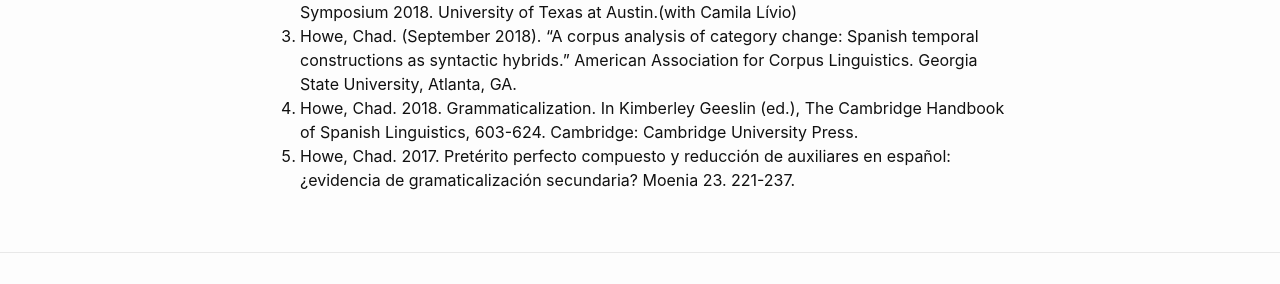
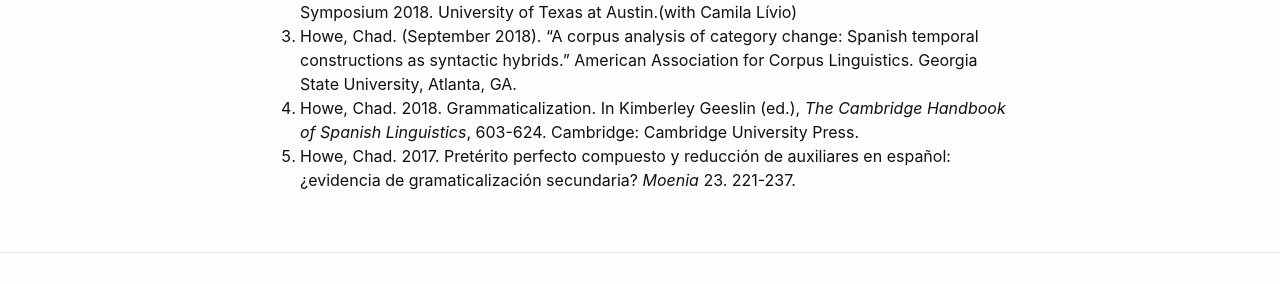
Before and after one commit to ChadHoweUGA/chowe, a Jekyll site: the page built from research.md, in a window 1280 px wide. Shown: the part 488-772 px from the top of the page. Built offline with Jekyll 4.4.1, drawn with Linux system fonts in a browser that asks for light colours.

```diff
--- a/research.md
+++ b/research.md
@@ -15,5 +15,5 @@ For a full list of research-related goings on, please see my current CV.
 1.  Howe, Chad and Philip Limerick. (October 2018). "The PRET/PP distinction in US Spanish: Evidence for contact-induced change?" Hispanic Linguistics Symposium 2018. University of Texas at Austin.
 2.  Howe, Chad and Camila Lívio. (October 2018). "Innovation and change in the language of social media: Evaluative markers in Spanish and Portuguese." Hispanic Linguistics Symposium 2018. University of Texas at Austin.(with Camila Lívio)
 3.  Howe, Chad. (September 2018). "A corpus analysis of category change: Spanish temporal constructions as syntactic hybrids." American Association for Corpus Linguistics. Georgia State University, Atlanta, GA.
-4.  Howe, Chad. 2018. Grammaticalization. In Kimberley Geeslin (ed.), The Cambridge Handbook of Spanish Linguistics, 603-624. Cambridge: Cambridge University Press.
-5.  Howe, Chad. 2017. Pretérito perfecto compuesto y reducción de auxiliares en español: ¿evidencia de gramaticalización secundaria? Moenia 23. 221-237.
+4.  Howe, Chad. 2018. Grammaticalization. In Kimberley Geeslin (ed.), *The Cambridge Handbook of Spanish Linguistics*, 603-624. Cambridge: Cambridge University Press.
+5.  Howe, Chad. 2017. Pretérito perfecto compuesto y reducción de auxiliares en español: ¿evidencia de gramaticalización secundaria? *Moenia* 23. 221-237.
```
